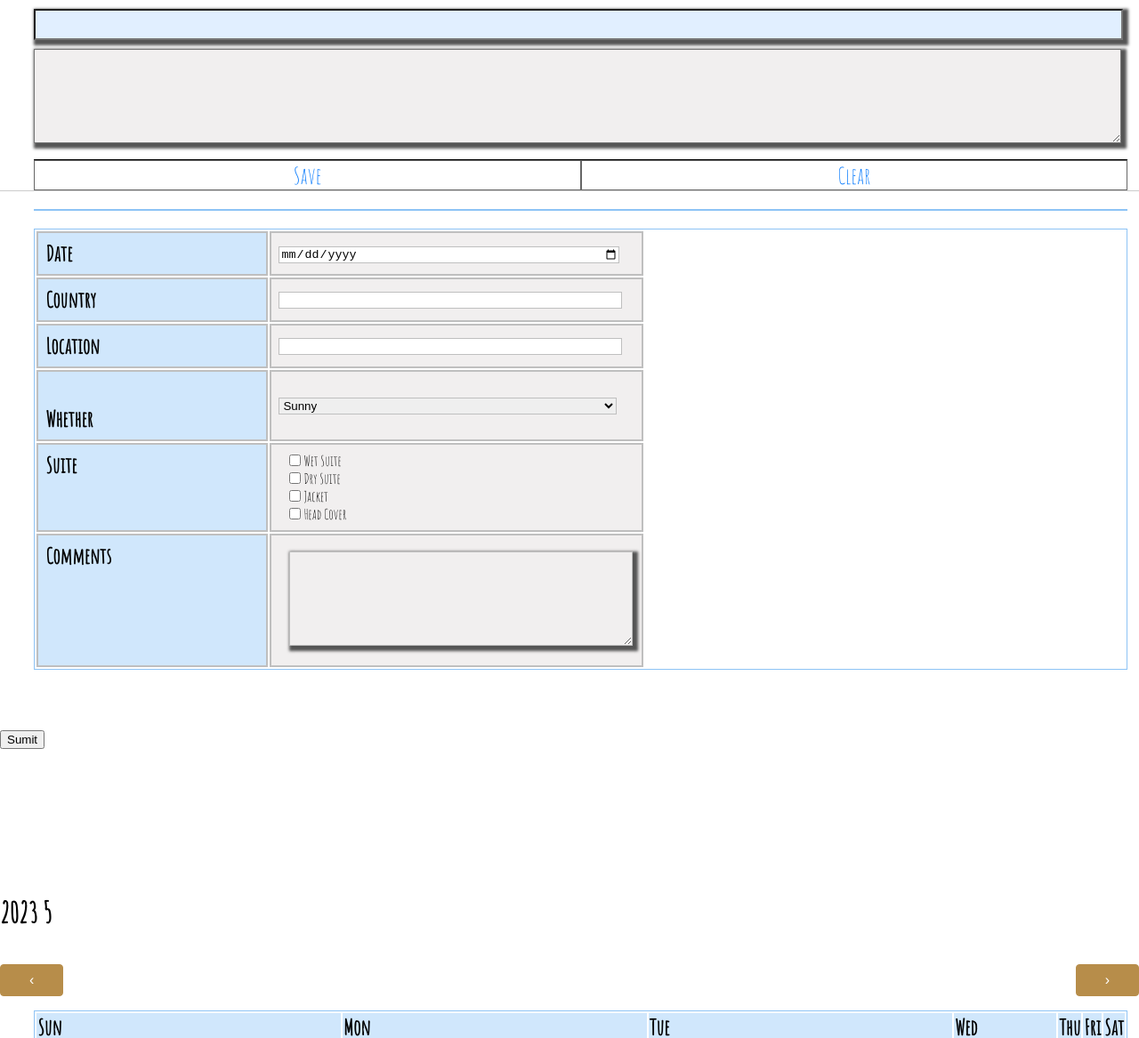
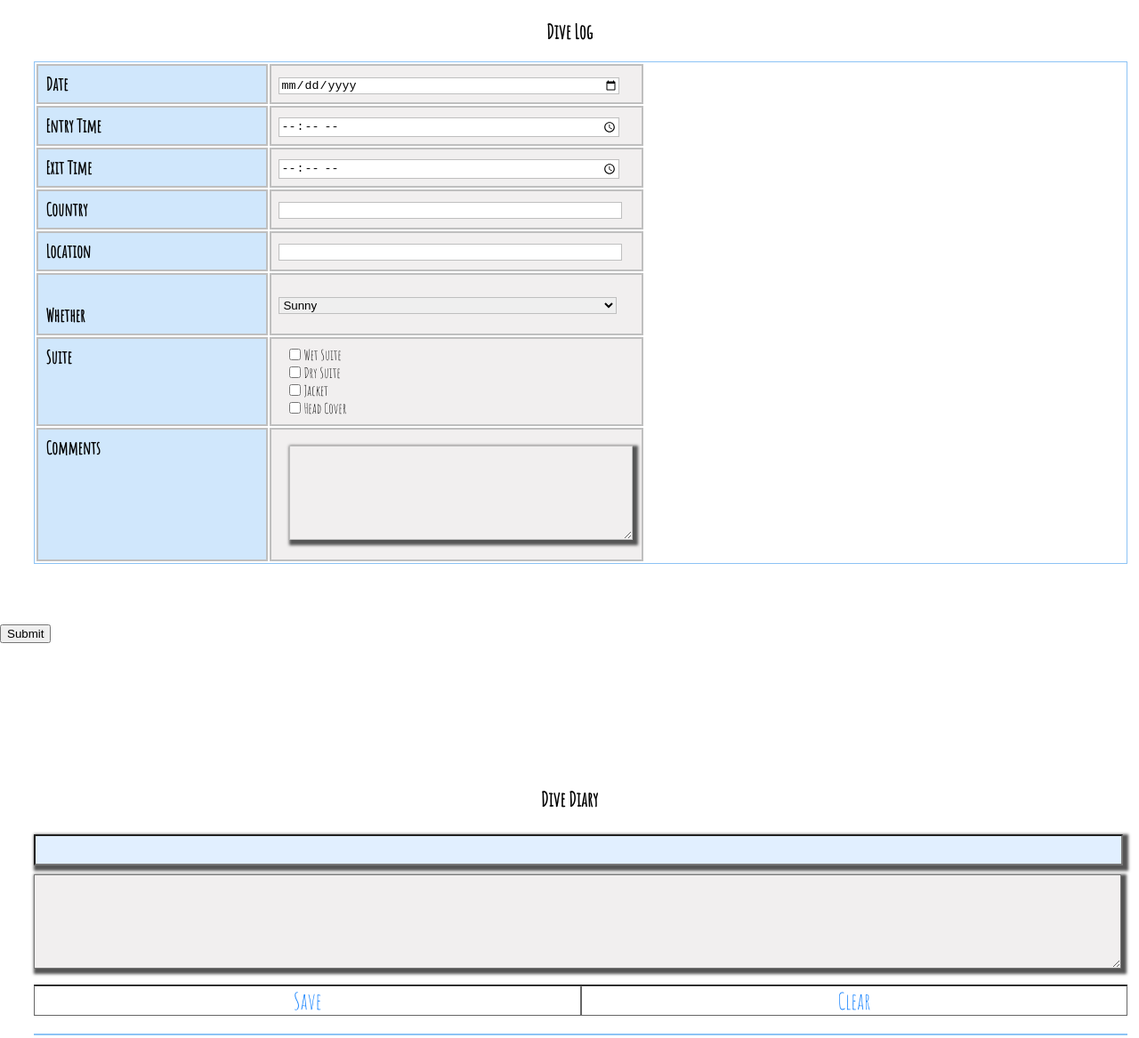
Before and after one commit to blueblueblue001/kadai04, a plain HTML site: page index.html in a window 1280 px wide. Shown: the part 593-1760 px from the top of the page at 89% size. Drawn offline with Linux system fonts and the light colour scheme.

Commit message:
Adjust form

```diff
--- a/css/sample.css
+++ b/css/sample.css
@@ -16,6 +16,11 @@ header{
 }
 h1{
     font-size: 100%;
+    font-family: 'Amatic SC', cursive;
+}
+h2{
+    text-align: center;
+    font-size: 70%;
     font-family: 'Amatic SC', cursive;
 }
 main{
@@ -54,7 +59,7 @@ li{
     color:#0d7dfd;
 }
 li:hover{
-    background: #0d7dfd;
+    background: #3e8be4;
     color:#fff;
 }
 textarea{
@@ -80,7 +85,7 @@ table{
 }
 th{
     width:30%;
-    font-size:24px;
+    font-size:20px;
     background-color:#d0e7fc;
     border-bottom: 1px solid #8dc3f5;
 }
--- a/index.html
+++ b/index.html
@@ -20,7 +20,7 @@
 			<ul class="nav-list">
 			   <li class="nav-item"><a class="a" href="#divelog">Dive Log</a></li>
 			   <li class="nav-item"><a class="a" href="#divesites">Dive Sites</a></li>
-			   <li class="nav-item"><a class="a" href="project">Project</a></li>
+			   <li class="nav-item"><a class="a" href="#project">Project</a></li>
 			</ul>
 		 </nav>
 	</div>
@@ -47,20 +47,10 @@
 
 	</div>
 
-	<div class="memoarea">
-		<input type="text" id="key">
-		<textarea id="memo"></textarea>
-		<ul>
-			<li id="save">Save</li>
-			<li id="clear">Clear</li>
-		</ul>
-	</div>
-</main>
 
-<table id="list">
-<!-- ここに追加データが挿入される -->
-</table>
-
+        <!-- log form -->
+        <section id="divelog">
+            <h2>Dive Log</h2>
             <form action="#" method="POST"></form>
 
             <table class="form-inner">
@@ -68,6 +58,16 @@
                 <th class="form-title">Date
                 </th>
                 <td class="form-item"><input type="date" name="date" class="form__column"></td>
+            </tr>
+            <tr>
+                <th class="form-title">Entry Time
+                </th>
+                <td class="form-item"><input type="time" name="time" class="form__column"></td>
+            </tr>
+            <tr>
+                <th class="form-title">Exit Time
+                </th>
+                <td class="form-item"><input type="time" name="time" class="form__column"></td>
             </tr>
             <tr>
                 <th class="form-title">Country</th>
@@ -91,10 +91,10 @@
             <tr>
                 <th class="form-title">Suite</th>
                     <td class="form-item">
-            <label for="startup" class="form__label"><input type="checkbox" name="kind" id="startup" value="起業をしたい">Wet Suite</label>
-            <br><label for="career" class="form__label"><input type="checkbox" name="kind" id="career" value="チーズ系企業に就職・転職したい">Dry Suite</label>
-            <br><label for="job" class="form__label"><input type="checkbox" name="kind" id="job" value="チーズに関わる仕事をしており、仕事に生かしたい">Jacket</label>
-            <br><label for="hobby" class="form__label"><input type="checkbox" name="kind" id="hobby" value="チーズの教養を身に着けたい">Head Cover
+                        <label for="startup" class="form__label"><input type="checkbox" name="kind" id="startup" value="wet suite">Wet Suite</label>
+                        <br><label for="career" class="form__label"><input type="checkbox" name="kind" id="career" value="dry suite">Dry Suite</label>
+                        <br><label for="job" class="form__label"><input type="checkbox" name="kind" id="job" value="jacket">Jacket</label>
+                        <br><label for="hobby" class="form__label"><input type="checkbox" name="kind" id="hobby" value="head cover">Head Cover
                         </label>
                     </td>
             </tr>
@@ -108,8 +108,28 @@
             </table>
 
             <div class="submit-wrapper">
-   <input type="submit" value="Sumit" class="btn">
+            <input type="submit" value="Submit" class="btn">
             </div>
+        </section>
+
+           <!-- memo -->
+        <section>
+            <h2>Dive Diary</h2>
+
+            <div class="memoarea">
+                <input type="text" id="key">
+                <textarea id="memo"></textarea>
+                <ul>
+                    <li id="save">Save</li>
+                    <li id="clear">Clear</li>
+                </ul>
+            </div>
+
+
+            <table id="list">
+            <!-- ここに追加データが挿入される -->
+            </table>
+        </section>
 
         <!-- カレンダー -->
 
@@ -126,6 +146,7 @@
             <!-- カレンダー -->
             <div id="calendar"></div>
         </div>
+    </main>
 
 <script>
 
@@ -249,9 +270,8 @@ function createProcess(year, month) {
         return calendar;
     }
 
+</script>
 
-
-</script>
 <footer><small>Chika Iwanaga</small></footer>
 </body>
 </html>
```
Lines whose indentation alone changed are shown as unchanged.
